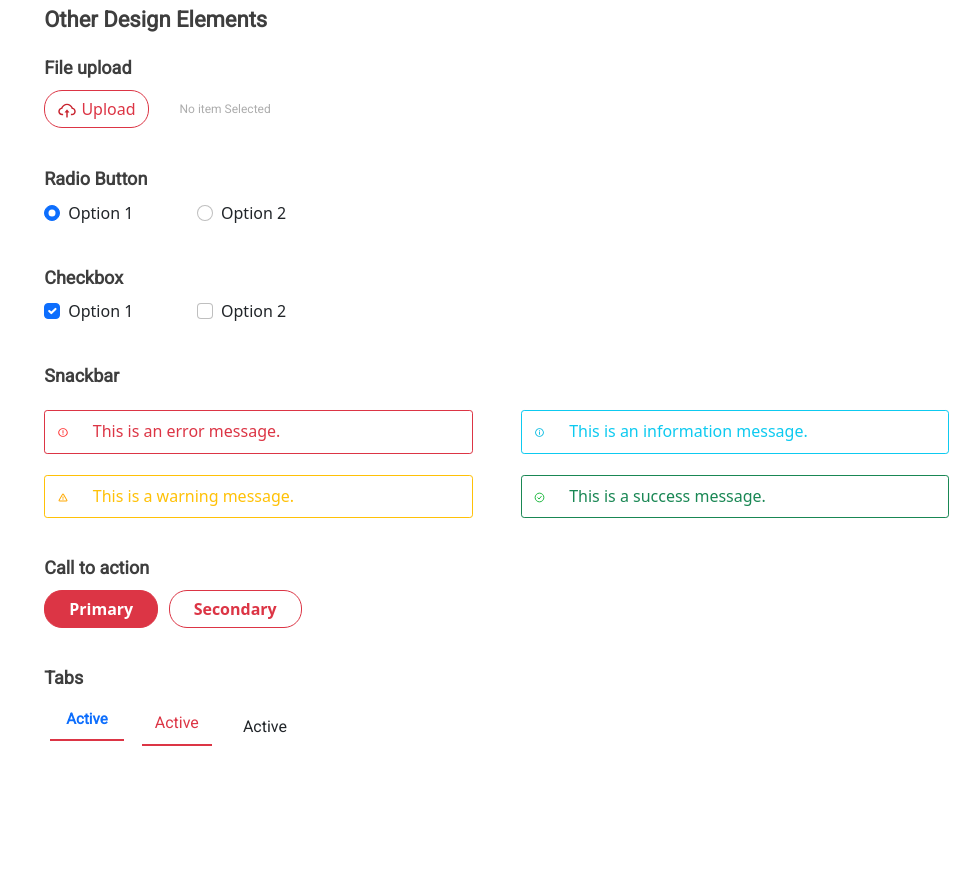
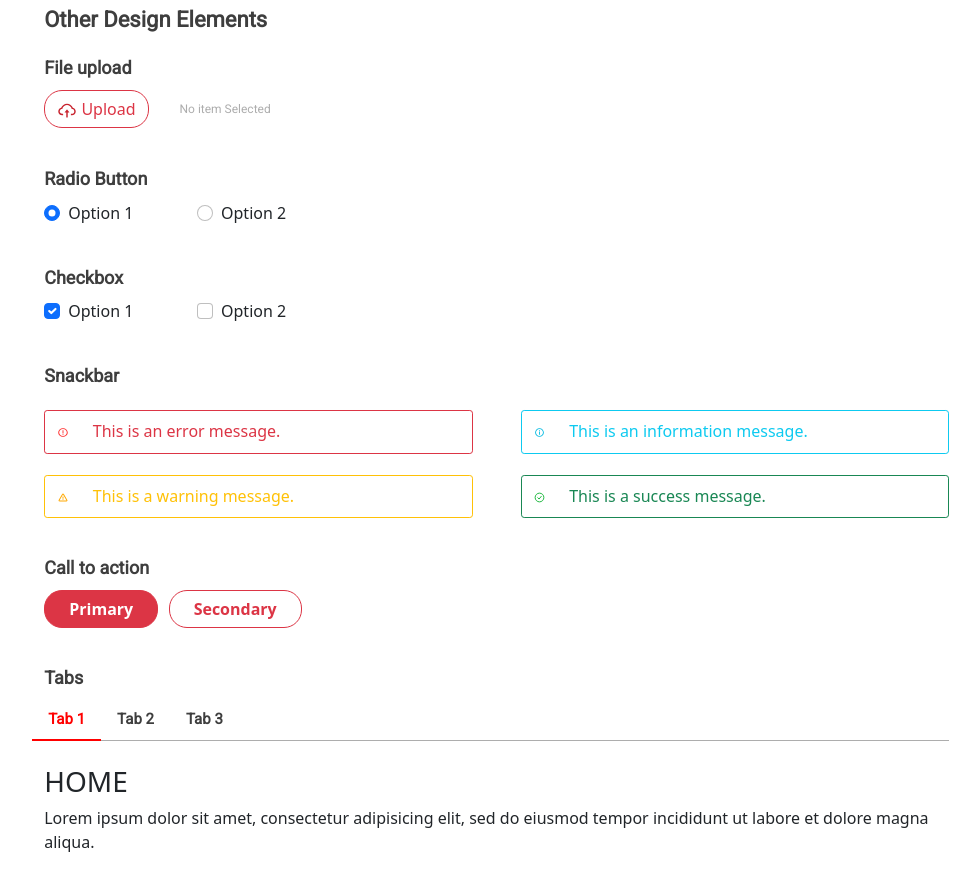
Before and after one commit to Priyank41241/HTML-Assignments, a plain HTML site: page HTML Training Assignment/innerpage.html in a window 1280 px wide. Shown: the part 1063-1952 px from the top of the page, without its empty margins (250-1230 px from the left). Before the commit the page ends 1828 px from the top, so only its background shows below. Drawn offline with nearby package versions, Linux system fonts and the light colour scheme.

Commit message:
Last commit 1

```diff
--- a/HTML Training Assignment/css/dashboard.css
+++ b/HTML Training Assignment/css/dashboard.css
@@ -219,13 +219,27 @@ li {
 }
 
 .nav-item {
-    margin-left: 2%;
+
     font-size: 15px;
     font-family: Roboto;
     font-weight: 600;
 }
 
+.nav-tabs {
+    border-bottom: 1px solid #ADADAD !important;
+}
 
+.nav-tabs .nav-link {
+    border-left: none !important;
+    border-right: none !important;
+    border-top: none !important;
+    color: #3E3E3E;
+}
+
+.nav-tabs .active {
+    border-bottom: 2px solid red !important;
+    color: red !important;
+}
 
 #snackbar {
 
--- a/HTML Training Assignment/innerpage.html
+++ b/HTML Training Assignment/innerpage.html
@@ -480,36 +480,59 @@
                     #3e3e3e; font-size: 18px; font-family: Roboto; ">
                     <b>Tabs</b>
                   </div>
-                  <div class="row" style="margin-top:1%;">
-                    <ul class="nav nav-pills">
+                  <div class="row"
+                    style="margin-top:1%;">
+                    <ul class=" nav nav-tabs">
                       <li class="nav-item">
-                        <a class="nav-link border-bottom border-2 rounded-0
-                          border-danger"
-                          href="#">Active</a>
+                        <a class="nav-link active" aria-current="page"
+                          data-bs-toggle="tab" href="#dischome">Tab 1</a>
                       </li>
-                      <li class="nav-item pt-1 border-bottom
-                        border-2 rounded-0
-                        border-danger">
-                        <button class="btn text-danger rounded-0"
-                          id="tabbutton">Active</button>
+                      <li class="nav-item">
+                        <a class="nav-link" data-bs-toggle="tab" href="#disc1">Tab
+                          2</a>
                       </li>
-                      <li class="nav-item pt-2 ">
-                        <button class="btn rounded-0"
-                          id="tabbutton">Active</button>
+                      <li class="nav-item">
+                        <a class="nav-link" data-bs-toggle="tab" href="#disc2">Tab
+                          3</a>
                       </li>
                     </ul>
+                    <div class="tab-content">
+                      <div id="dischome" class=" tab-pane active"><br>
+                        <h3>HOME</h3>
+                        <p>Lorem ipsum dolor sit amet, consectetur adipisicing
+                          elit,
+                          sed do eiusmod tempor incididunt ut labore et dolore
+                          magna aliqua.</p>
+                      </div>
+                      <div id="disc1" class="tab-pane fade"><br>
+                        <h3>Menu 1</h3>
+                        <p>Ut enim ad minim veniam, quis nostrud exercitation
+                          ullamco laboris nisi ut aliquip ex ea commodo
+                          consequat.</p>
+                      </div>
+                      <div id="disc2" class=" tab-pane
+                        fade"><br>
+                        <h3>Menu 2</h3>
+                        <p>Sed ut perspiciatis unde omnis iste natus error sit
+                          voluptatem accusantium doloremque laudantium, totam
+                          rem
+                          aperiam.</p>
+
+                      </div>
+                    </div>
                   </div>
                 </div>
+
               </div>
-
             </div>
           </div>
         </div>
       </div>
-    </div>
 
 
-  </body>
-</html>
+    </body>
+  </html>
 
-<script type="text/javascript" src="/HTML Training Assignment/js/custom.js"></script>
+  <script type="text/javascript" src="/HTML Training Assignment/js/custom.js"></script>
+  <script
+    src="https://cdn.jsdelivr.net/npm/bootstrap@5.2.3/dist/js/bootstrap.bundle.min.js"></script>
```
Also changed, not shown: HTML Training Assignment/navbar.html (added, +35 -0 lines).
